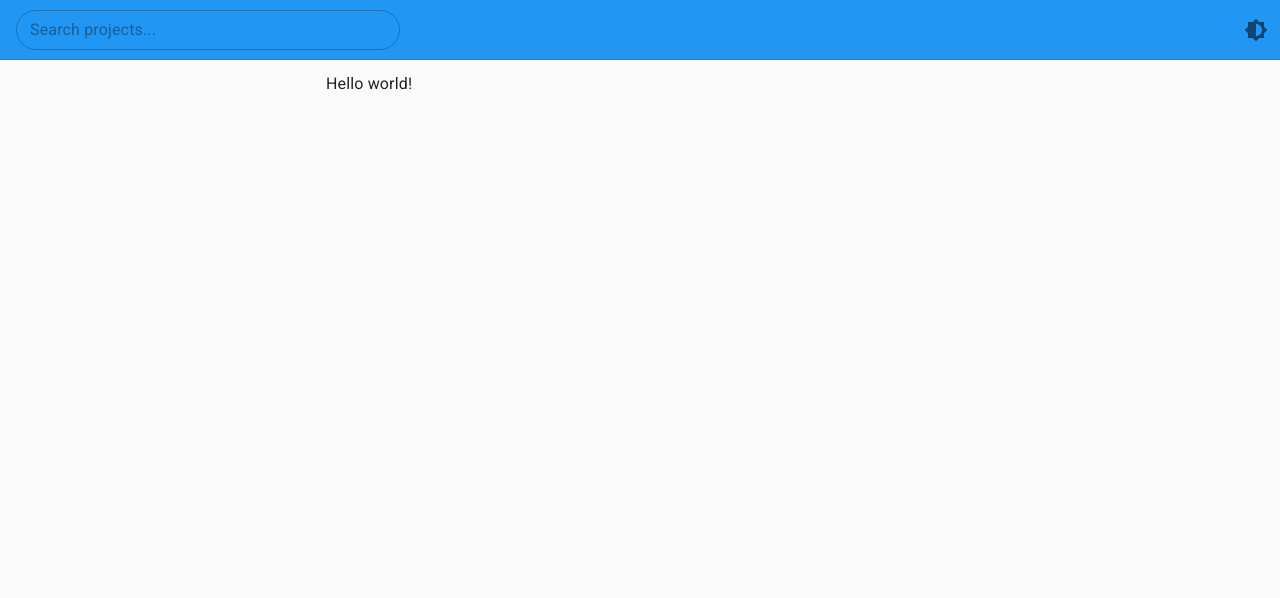
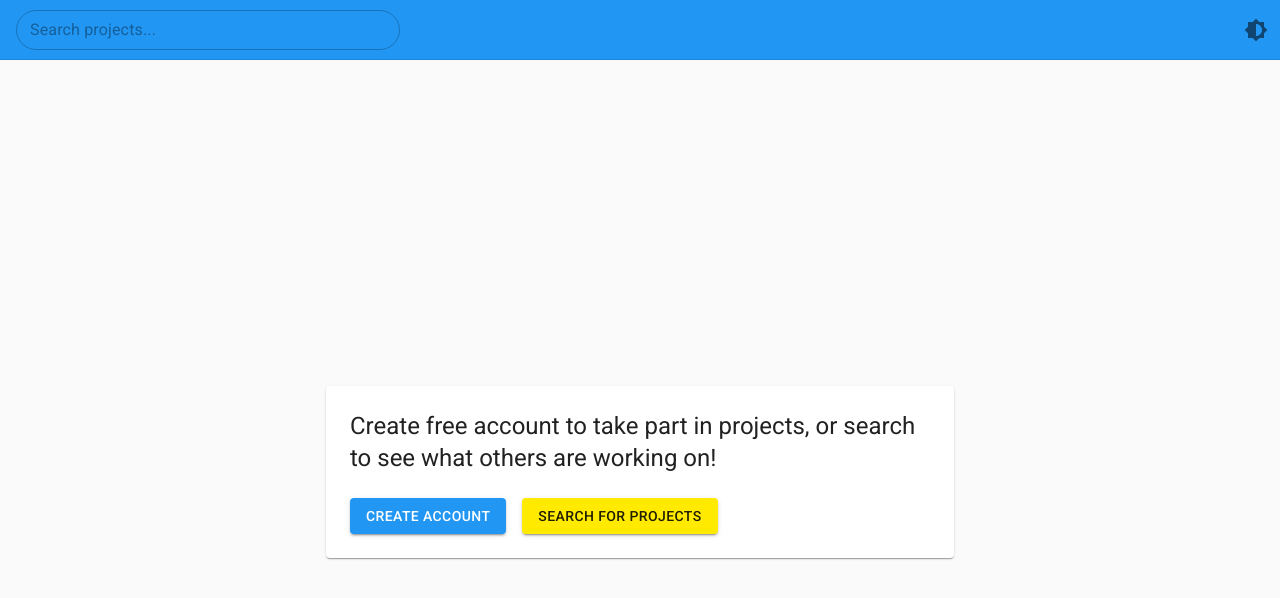
Before and after one commit to m-rejdych/manage-it, a Next.js app in the folder client/: page / in a window 1280 px wide. Shown: the top 598 px of the page. Built offline with nearby package versions, Linux system fonts and the light colour scheme.

Commit message:
Added test search projects component

```diff
--- /dev/null
+++ b/client/src/components/NotLoggedInitial/NotLoggedInitial.tsx
@@ -0,0 +1,54 @@
+import { Box, Typography, Button, Paper, makeStyles } from '@material-ui/core';
+import { useRouter } from 'next/router';
+
+import ROUTES from '../../constants/routes';
+
+const useStyles = makeStyles((theme) => ({
+  paper: {
+    padding: theme.spacing(3),
+  },
+  createButton: {
+    marginRight: theme.spacing(2),
+  },
+  text: {
+    marginBottom: theme.spacing(3),
+  },
+}));
+
+const NotLoggedInitial: React.FC = () => {
+  const router = useRouter();
+  const classes = useStyles();
+
+  const handleSearch = (): void => {
+    router.push(ROUTES.PROJECTS_SEARCH);
+  };
+
+  const handleCreateAccount = (): void => {
+    router.push(ROUTES.REGISTER);
+  };
+
+  return (
+    <Box height="100%" display="flex" alignItems="center" justifyContent="center">
+      <Paper className={classes.paper}>
+        <Typography variant="h5" className={classes.text}>
+          Create free account to take part in projects, or search to see what others are working on!
+        </Typography>
+        <Box display="flex">
+          <Button
+            color="primary"
+            variant="contained"
+            className={classes.createButton}
+            onClick={handleCreateAccount}
+          >
+            Create account
+          </Button>
+          <Button color="secondary" variant="contained" onClick={handleSearch}>
+            Search for projects
+          </Button>
+        </Box>
+      </Paper>
+    </Box>
+  );
+};
+
+export default NotLoggedInitial;
--- /dev/null
+++ b/client/src/components/NotLoggedInitial/index.ts
@@ -0,0 +1 @@
+export { default } from './NotLoggedInitial';
--- /dev/null
+++ b/client/src/constants/routes.ts
@@ -0,0 +1,7 @@
+const routes = {
+  ROOT: '/',
+  REGISTER: '/register',
+  PROJECTS_SEARCH: '/projects/search',
+};
+
+export default routes;
--- a/client/src/pages/index.tsx
+++ b/client/src/pages/index.tsx
@@ -1,10 +1,12 @@
-import { Typography } from '@material-ui/core';
+import { Typography, Box } from '@material-ui/core';
+
+import NotLoggedInitial from '../components/NotLoggedInitial';
 
 const Home: React.FC = () => {
   return (
-    <div>
-      <Typography>Hello world!</Typography>
-    </div>
+    <Box minHeight="100vh" height="100%">
+      <NotLoggedInitial />
+    </Box>
   );
 };
 
```
Also changed, not shown: client/src/pages/projects/search.tsx (added, +57 -0 lines).
